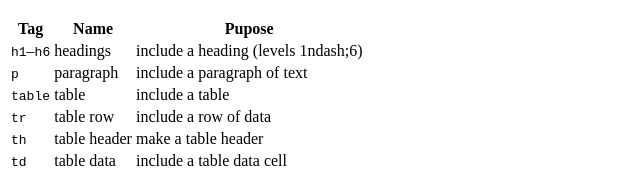
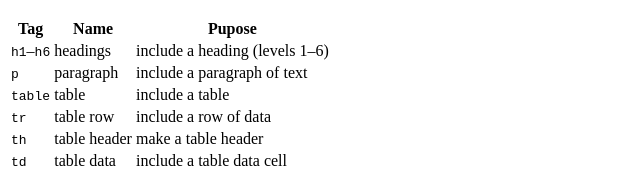
Before and after one commit to prydeep/sample_website, a plain HTML site: page tags.html in a window 1280 px wide. Shown: the part 379-569 px from the top of the page, 0-640 px from the left. Drawn offline with Linux system fonts and the light colour scheme.

Commit message:
fix an error to the tags page

```diff
--- a/tags.html
+++ b/tags.html
@@ -35,7 +35,7 @@
       <tr>
         <td><code>h1</code>&ndash;<code>h6</code></td>
         <td>headings</td>
-        <td>include a heading (levels 1ndash;6)</td>
+        <td>include a heading (levels 1&ndash;6)</td>
       </tr>
       <tr>
         <td><code>p</code></td>
```
